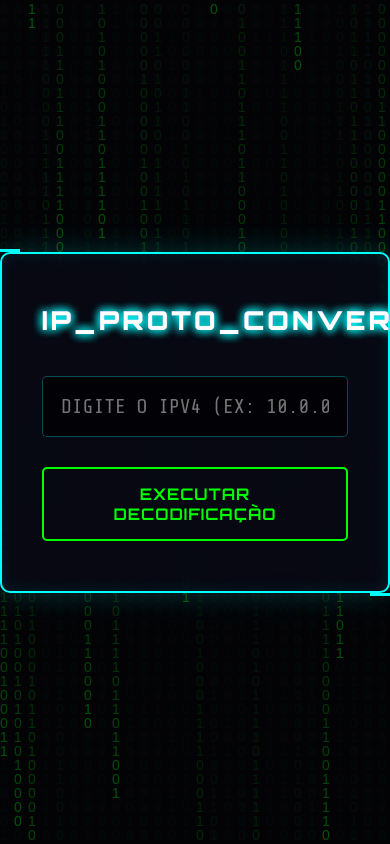
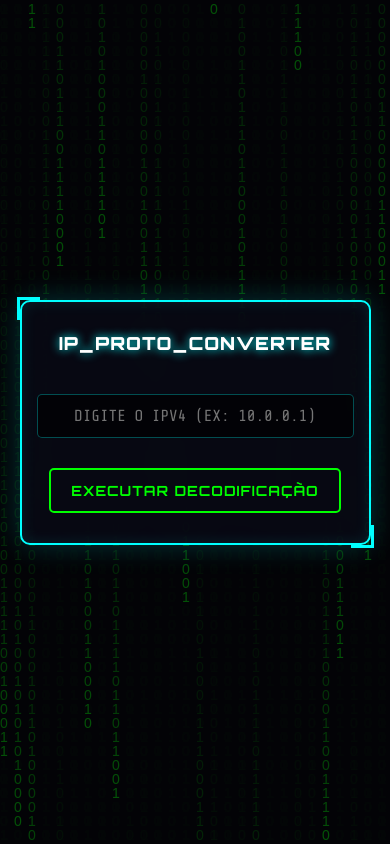
Before and after one commit to RafaelSilvaGomes/ip_proto_converter, a Flask app: page / in a window 390 px wide; the page is wider, and only the part inside the window is pictured. Run offline with Flask 3, Linux system fonts and the light colour scheme.

Commit message:
Ajuste mobile

```diff
--- a/templates/index.html
+++ b/templates/index.html
@@ -313,6 +313,47 @@
         color: var(--neon-green);
         box-shadow: 0 0 10px var(--neon-green);
       }
+
+      /* --- Responsividade para Celulares (Mobile) --- */
+      @media screen and (max-width: 600px) {
+        /* Diminui o padding do painel para ganhar mais espaço útil */
+        .cyber-panel {
+          padding: 30px 15px;
+          width: 90%;
+        }
+
+        /* Reduz a fonte do título e tira o efeito 3D muito exagerado */
+        .glitch-title {
+          font-size: 18px;
+          letter-spacing: 1px;
+          transform: translateZ(10px);
+        }
+
+        /* Desativa completamente as camadas do efeito Glitch no mobile */
+        .glitch-title::before,
+        .glitch-title::after {
+          display: none;
+          animation: none;
+        }
+
+        /* Ajusta o tamanho da fonte do Input e do Resultado */
+        input {
+          font-size: 16px;
+          padding: 12px;
+        }
+
+        .bin-output {
+          font-size: 16px;
+          word-break: break-all; /* Força o binário a quebrar de linha se necessário */
+        }
+
+        /* Reduz o tamanho do botão */
+        .cyber-btn {
+          font-size: 14px;
+          padding: 12px 20px;
+          transform: translateZ(10px);
+        }
+      }
     </style>
   </head>
   <body>
```
